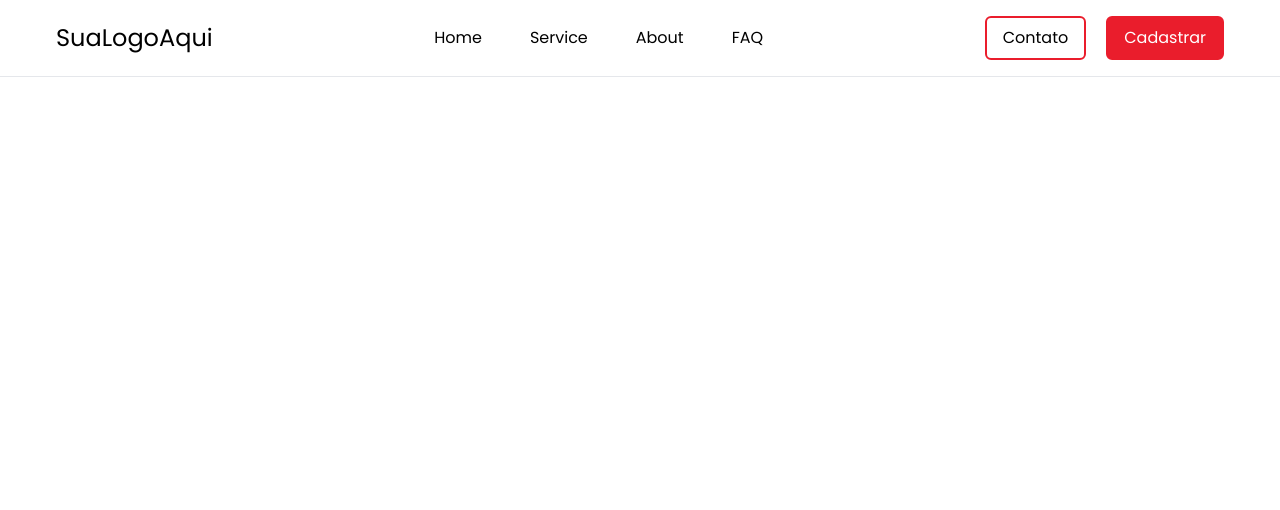
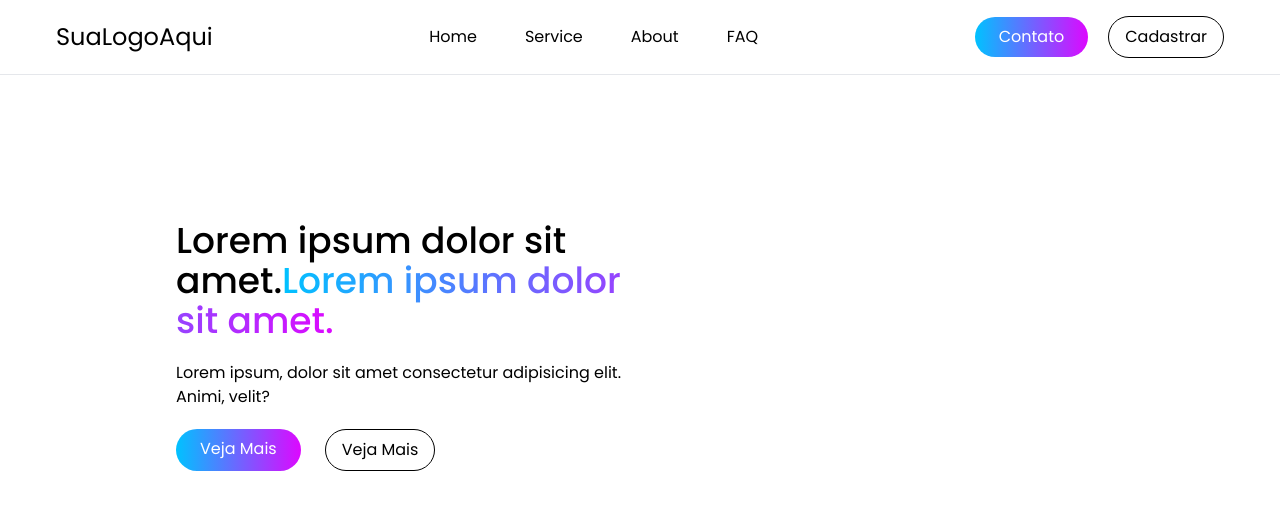
Before and after one commit to rafacortts/WebServices, a React (Vite) app: page / in a window 1280 px wide. Shown: the top 510 px of the page. Built offline with nearby package versions, Linux system fonts and the light colour scheme.

Commit message:
MudançaEstética + FramerMotion

```diff
--- a/package.json
+++ b/package.json
@@ -11,6 +11,7 @@
   },
   "dependencies": {
     "flowbite-react": "^0.9.0",
+    "framer-motion": "^11.2.10",
     "react": "^18.2.0",
     "react-dom": "^18.2.0",
     "react-router-dom": "^6.23.1",
--- a/src/App.jsx
+++ b/src/App.jsx
@@ -1,8 +1,9 @@
 import { useState } from "react";
 import "./index.css";
 import { BrowserRouter, Route, Router, Routes } from "react-router-dom";
-import Produto from "./Components/Error404";
+import EmBreve from "./Components/Error404";
 import Home from "./Pages/Home"
+import Erro from "./Pages/Erro"
 
 
 
@@ -13,7 +14,7 @@ function App() {
       <BrowserRouter>
       <Routes>
       <Route path="/" element={<Home/>}/>
-      <Route path="/Em-Breve" element={<Produto/>}/>
+      <Route path="/Em-Breve" element={<Erro/>}/>
       </Routes>
       </BrowserRouter>
     </>
--- a/src/Components/Error404.jsx
+++ b/src/Components/Error404.jsx
@@ -1,26 +1,52 @@
 import React from 'react';
-import Menu from './Menu';
 import { Link } from 'react-router-dom';
+import { motion } from 'framer-motion';
 
 const Error404 = () => {
   return (
     <div className="flex flex-col items-center justify-center h-screen">
-      <h1 className="text-4xl font-bold text-red-600 mb-4">Em construção</h1>
-      <p className="text-lg text-gray-600 mb-8 text-center">
+      <motion.h1
+        className="bg-clip-text text-transparent bg-gradient-to-r from-primaryColor to-secondColor text-4xl font-semibold"
+        initial={{ opacity: 0, y: -50 }}
+        animate={{ opacity: 1, y: 0 }}
+        transition={{ duration: 0.5 }}
+      >
+        Em construção
+      </motion.h1>
+      <motion.p
+        className="text-lg text-gray-600 mb-8 text-center mt-3"
+        initial={{ opacity: 0, y: 50 }}
+        animate={{ opacity: 1, y: 0 }}
+        transition={{ duration: 0.5, delay: 0.2 }}
+      >
         Desculpe, a página que você está procurando está sendo construida.
-      </p>
-      <img
+      </motion.p>
+      <motion.img
         src="/imagens/404.png"
-        alt="Página não encontrada"
+        alt="Página não encontrada :("
         className="max-w-xs"
+        initial={{ opacity: 0 }}
+        animate={{ opacity: 1 }}
+        transition={{ duration: 0.5, delay: 0.4 }}
       />
-      <p className="text-gray-500 mt-4">Mas hey, pelo menos o gato está aqui!</p>
-      <div className='pt-6'>
-      <Link to={"/"} className='bg-customRed border-2 rounded-md border-customRed text-white py-2 px-4  transition-all hover:bg-red-500 hover:border-red-500'>
-
-        Volte a Navegar
-      </Link>
-      </div>
+      <motion.p
+        className="text-gray-500 mt-4"
+        initial={{ opacity: 0, y: 50 }}
+        animate={{ opacity: 1, y: 0 }}
+        transition={{ duration: 0.5, delay: 0.6 }}
+      >
+        Mas hey, pelo menos estamos está aqui!
+      </motion.p>
+      <motion.div
+        className='pt-6'
+        initial={{ opacity: 0, scale: 0.8 }}
+        animate={{ opacity: 1, scale: 1 }}
+        transition={{ duration: 0.5, delay: 0.8 }}
+      >
+        <Link to={"/"} className='primary-btn text-white'>
+          Volte a Navegar
+        </Link>
+      </motion.div>
     </div>
   );
 };
--- a/src/Components/Hero.jsx
+++ b/src/Components/Hero.jsx
@@ -1,11 +1,61 @@
-import React from 'react'
+import React from "react";
+import { motion } from "framer-motion";
+import { Link } from "react-router-dom";
+import Teste from '../Img/teste.jpg';
 
 const Hero = () => {
   return (
-    <div>
+    <div className="mt-12">
+      <div className="sm:py-0 sm:mt-0 container">
+        <div className="mx-auto px-4 flex">
+          <div className="mt-12 grid grid-cols-1 sm:grid-cols-2 gap-6 min-h-[500px] place-items-center w-full">
+            <div className="space-y-5 text-center sm:text-left">
+              <motion.h1
+                className="text-4xl font-medium"
+                initial={{ opacity: 0, y: -50 }}
+                animate={{ opacity: 1, y: 0 }}
+                transition={{ duration: 0.5 }}
+              >
+                Lorem ipsum dolor sit amet.
+                <span className="bg-clip-text text-transparent bg-gradient-to-r from-primaryColor to-secondColor">
+                  Lorem ipsum dolor sit amet.
+                </span>
+              </motion.h1>
+              <motion.p
+                initial={{ opacity: 0, y: 50 }}
+                animate={{ opacity: 1, y: 0 }}
+                transition={{ duration: 0.5, delay: 0.2 }}
+              >
+                Lorem ipsum, dolor sit amet consectetur adipisicing elit. Animi,
+                velit?
+              </motion.p>
+              <motion.div
+                className="flex flex-col sm:flex-row gap-6 justify-center sm:justify-start"
+                initial={{ opacity: 0 }}
+                animate={{ opacity: 1 }}
+                transition={{ duration: 0.5, delay: 0.4 }}
+              >
+                <Link to={"/Em-Breve"} className="primary-btn text-white">
+                  Veja Mais
+                </Link>
+                <button className="second-btn">
+                  Veja Mais
+                </button>
+              </motion.div>
+            </div>
+            <motion.div
+              className="order-1 sm:order-2"
+              initial={{ opacity: 0 }}
+              animate={{ opacity: 1 }}
+              transition={{ duration: 0.5, delay: 0.6 }}
+            >
+              {/* <img src={Teste} alt="Hero" className="w-full h-auto rounded-lg" /> */}
+            </motion.div>
+          </div>
+        </div>
+      </div>
+    </div>
+  );
+};
 
-    </div>
-  )
-}
-
-export default Hero
+export default Hero;
--- a/src/Components/Menu.jsx
+++ b/src/Components/Menu.jsx
@@ -39,7 +39,7 @@ const Menu = () => {
       <nav
         className={`py-4 lg:px-14 px-4 ${
           sticky
-            ? "sticky top-0 left-0 right-0 border-0 bg-black duration-100"
+            ? "sticky top-0 left-0 right-0 border-0 bg-white/70 backdrop-blur-md duration-100"
             : ""
         }`}
       >
@@ -53,7 +53,7 @@ const Menu = () => {
               <a
                 key={path}
                 href={path}
-                className=" f block text-base hover:text-customRed relative after:block after:absolute after:h-[2px] after:w-0 after:bottom-0 after:left-0 after:bg-customRed after:transition-all after:duration-500 after:ease-in-out hover:after:w-full"
+                className=" f block text-base hover:text-primaryColor relative after:block after:absolute after:h-[2px] after:w-0 after:bottom-0 after:left-0 after:bg-primaryColor after:transition-all after:duration-500 after:ease-in-out hover:after:w-full"
               >
                 {link}
               </a>
@@ -63,13 +63,13 @@ const Menu = () => {
           <div className="space-x-5 lg:flex hidden items-center">
             <button
               onClick={handleWhatsAppRedirect}
-              className="bg- border-2 border-customRed  py-2 px-4 transition-all duration-300 rounded-md hover:bg-transparent hover:text-black hover:border-1 hover:border-customRed"
+              className="primary-btn text-white"
             >
              Contato
             </button>
             <button
               onClick={handleWhatsAppRedirect}
-              className="bg-customRed border-2 rounded-md border-customRed text-white py-2 px-4  transition-all hover:bg-red-500 hover:border-red-500"
+              className="second-btn"
             >
               Cadastrar
             </button>
@@ -91,14 +91,14 @@ const Menu = () => {
 
         <div
           className={`space-y-4 px-4 mt-16 py-7  ${
-            menuOpen ? "block fixed top-0 right-0 left-0" : "hidden"
+            menuOpen ? "block fixed top-0 right-0 left-0 bg-white" : "hidden"
           }`}
         >
           {navItems.map(({ link, path }) => (
             <a
               key={path}
               href={path}
-              className="block text-base hover:text-customRed"
+              className="block text-base  hover:secondColor"
               onClick={() => setMenuOpen(false)} // Close the menu on click
             >
               {link}
--- a/src/index.css
+++ b/src/index.css
@@ -1,3 +1,14 @@
 @tailwind base;
 @tailwind components;
 @tailwind utilities;
+
+
+@layer components {
+    .primary-btn{
+        @apply bg-gradient-to-r from-primaryColor to-secondColor duration-300 py-2 px-6 rounded-full hover:scale-105
+    }
+
+    .second-btn{
+        @apply border border-black px-4 py-2 rounded-full
+    }
+}
--- a/tailwind.config.js
+++ b/tailwind.config.js
@@ -12,11 +12,19 @@ export default {
     extend: {
       colors: {
         customRed: '#EA1D2C',
+        primaryColor: "#00C2FF",
+        secondColor:"#DD08FF"
       },
       fontFamily: {
         sans : ["Poppins" , "Sans-serif"]
-
       } ,
+      container: {
+        center : true,
+        padding: {
+          default:"1rem",
+          sm:"10rem"
+        }
+      }
     },
   },
 
```
Also changed, not shown: src/Img/teste.jpg (added), 1 other file (tests, documents, lock files or other folders).
